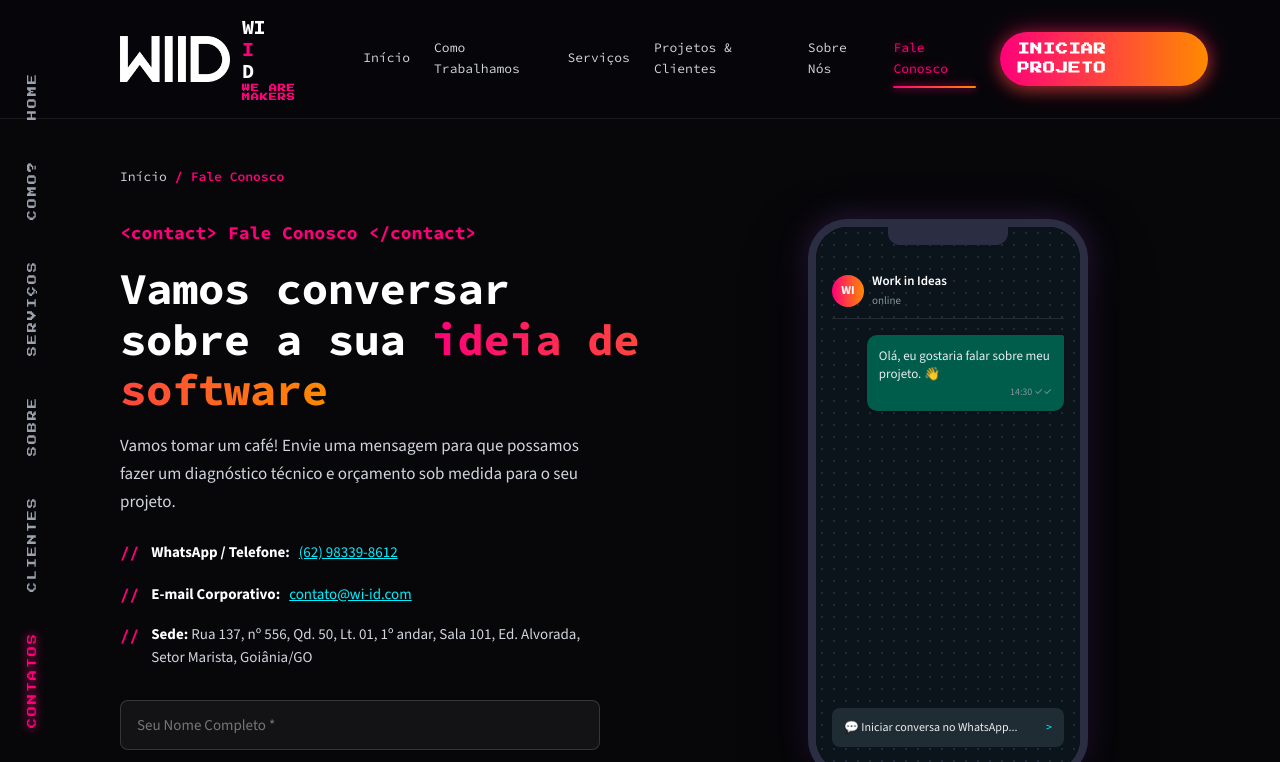
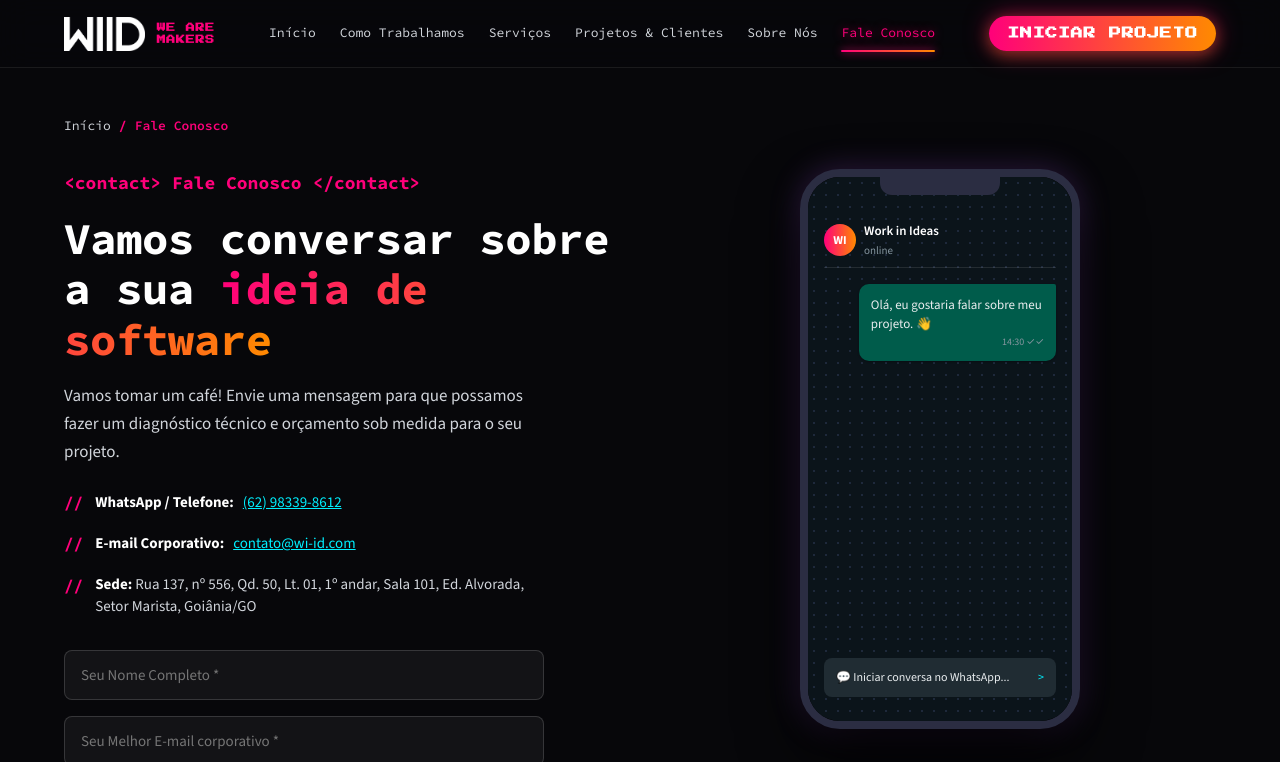
Before and after one commit to Work-In-Ideas-WiiD/Work-In-Ideas-WiiD, a website built with Vite: page contato/index.html in a window 1280 px wide. Shown: the top 762 px of the page. Built offline with nearby package versions, Linux system fonts and the light colour scheme.

Commit message:
refactor: remove vertical sidebar navigation and simplify brand logo header across all pages

```diff
--- a/contato/index.html
+++ b/contato/index.html
@@ -52,26 +52,13 @@
   <!-- Accessibility Skip Link -->
   <a href="#main-content" class="skip-link">Pular para o conteúdo principal</a>
 
-  <!-- Left Vertical Sidebar Navigation -->
-  <aside class="sidebar-vertical-nav" aria-label="Navegação Lateral Rápida">
-    <a href="/" class="vertical-nav-link">HOME</a>
-    <a href="/#processos" class="vertical-nav-link">COMO?</a>
-    <a href="/servicos/" class="vertical-nav-link">SERVIÇOS</a>
-    <a href="/sobre/" class="vertical-nav-link">SOBRE</a>
-    <a href="/projetos/" class="vertical-nav-link">CLIENTES</a>
-    <a href="/contato/" class="vertical-nav-link active">CONTATOS</a>
-  </aside>
-
   <!-- Header -->
   <header class="site-header scrolled" role="banner">
     <div class="container">
       <div class="header-inner">
         <a href="/" class="brand-logo" aria-label="Work in Ideas - Página Inicial">
           <img src="/assets/brand/logotipo-wiid-branco.png" alt="Logotipo Work in Ideas" class="brand-logo-img" width="110" height="34" />
-          <div class="brand-logo-text">
-            WI<span>I</span>D
-            <span class="brand-tagline">We are makers</span>
-          </div>
+          <span class="brand-tagline">WE ARE<br />MAKERS</span>
         </a>
 
         <nav class="nav-menu" role="navigation" aria-label="Menu Principal">
--- a/src/styles/layout.css
+++ b/src/styles/layout.css
@@ -83,10 +83,16 @@
 }
 
 @media (min-width: 992px) {
-  .container {
+  body:has(.sidebar-vertical-nav) .container {
     padding-left: 80px; /* Offset for vertical nav */
     padding-right: var(--space-8);
   }
+}
+
+.site-header .container,
+.subpage-main .container {
+  padding-left: var(--space-6) !important;
+  padding-right: var(--space-6) !important;
 }
 
 /* Sections */
@@ -357,30 +363,25 @@
   align-items: center;
   gap: var(--space-3);
   text-decoration: none;
+  flex-shrink: 0;
 }
 
-.brand-logo-text {
-  font-family: var(--font-heading);
-  font-size: 1.25rem;
-  font-weight: 800;
-  color: #FFFFFF;
-  display: flex;
-  flex-direction: column;
-  line-height: 1.1;
-  letter-spacing: -0.02em;
-}
-
-.brand-logo-text span {
-  color: var(--color-neon-pink);
+.brand-logo-img {
+  height: 34px;
+  width: auto;
+  display: block;
 }
 
 .brand-tagline {
   font-family: var(--font-pixel);
-  font-size: 0.5rem;
-  letter-spacing: 0.12em;
-  color: var(--color-text-muted);
+  font-size: 0.5625rem;
+  line-height: 1.25;
+  letter-spacing: 0.08em;
+  color: var(--color-neon-pink);
   text-transform: uppercase;
-  margin-top: 2px;
+  font-weight: 700;
+  display: flex;
+  flex-direction: column;
 }
 
 .nav-menu {
```
Also changed, not shown: projetos/index.html (+1 -14 lines), servicos/aplicativos-mobile/index.html (+1 -14 lines), servicos/desenvolvimento-web/index.html (+1 -14 lines), servicos/ecommerce/index.html (+1 -14 lines), servicos/index.html (+1 -14 lines), servicos/outsourcing/index.html (+1 -14 lines), servicos/sistemas-web/index.html (+1 -14 lines), sobre/index.html (+1 -14 lines).
